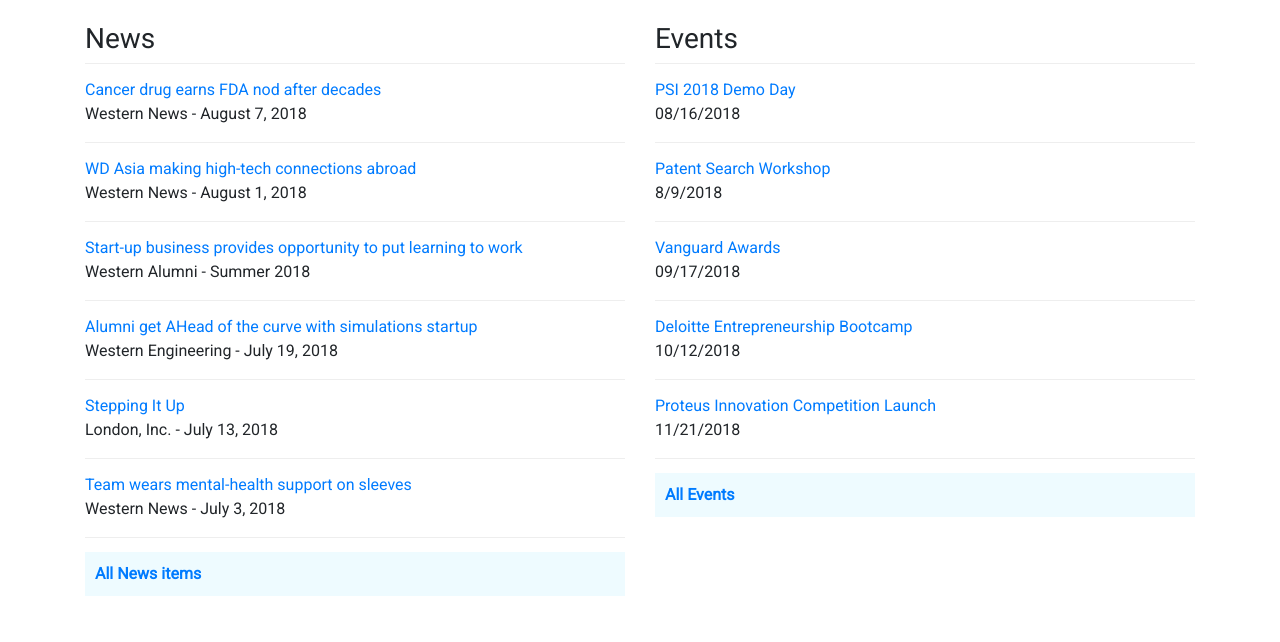
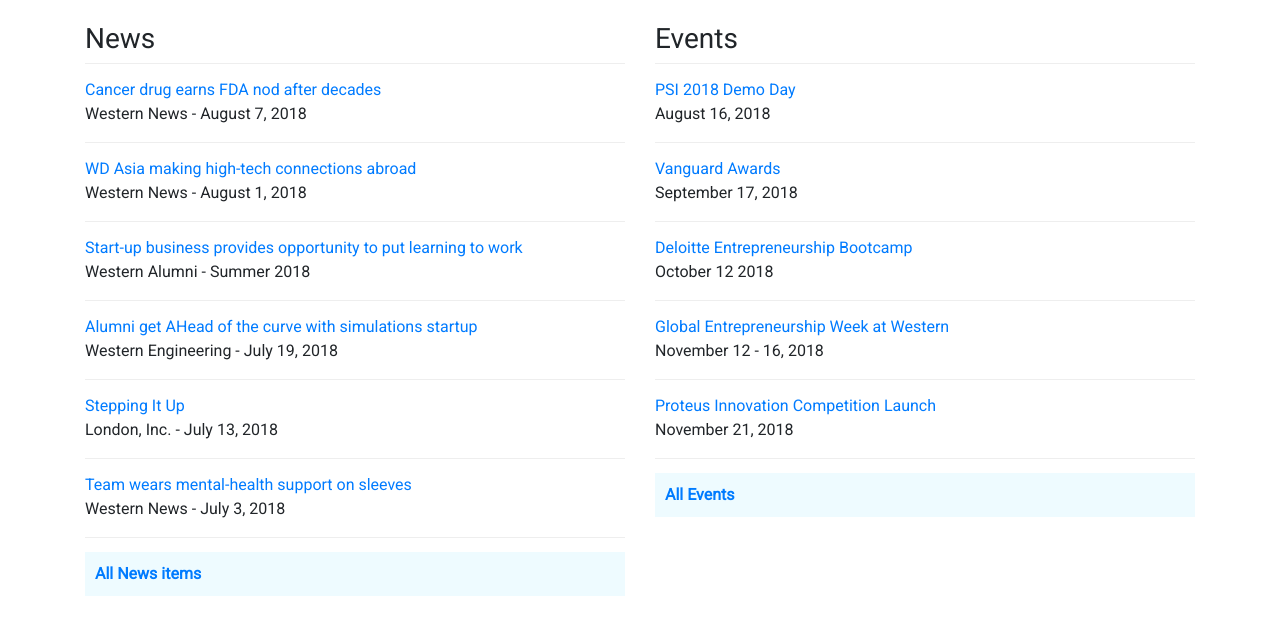
Before and after one commit to mcheater/entrepreneurship-site, a plain HTML site: page index.html in a window 1280 px wide. Shown: the part 3058-3700 px from the top of the page. Drawn offline with nearby package versions, Linux system fonts and the light colour scheme; a small style sheet from the web is missing.

Commit message:
Content Edit
Made Events dates consistent with News dates.

```diff
--- a/index.html
+++ b/index.html
@@ -244,7 +244,7 @@
 <!-- Startup Video/News/Events Layout -->
 
     <div class="container">
-      <div class="row"><a name="newsevents"></a>
+      <div class="row">
         <h2 class="section-title">Propelling Student Success <a href="#" class="toplink">(Top)</a></h2>
       </div>
     </div>
@@ -255,7 +255,7 @@
           <iframe class="embed-responsive-item" src="https://www.youtube.com/embed/plt345ZPBz0" frameborder="0" allowfullscreen></iframe>
         </div>
       </div>
-      <div class="row">
+      <div class="row" id="newsevents">
         <div class="col-md-6">
           <br /><h3>News</h3>
           <ul class="timely-content-list">
@@ -271,11 +271,11 @@
         <div class="col-md-6">
           <br /><h3>Events</h3>
           <ul class="timely-content-list">
-            <li><p><a href="https://www.facebook.com/events/693387417666040/">PSI 2018 Demo Day</a><br />08/16/2018</p></li>
-            <li><p><a href="https://www.eventbrite.ca/e/patent-search-workshop-tickets-47422581217">Patent Search Workshop</a><br />8/9/2018</p></li>
-            <li><p><a href="http://vanguard.worldiscoveries.com/">Vanguard Awards</a><br />09/17/2018</p></li>
-            <li><p><a href="http://www.events.westernu.ca/events/entrepreneurship/Deloitte-Entrepreneurship-Bootcamp.html">Deloitte Entrepreneurship Bootcamp</a><br />10/12/2018</p></li>
-            <li><p><a href="http://proteusic.com/">Proteus Innovation Competition Launch</a><br />11/21/2018</p></li>
+            <li><p><a href="https://www.facebook.com/events/693387417666040/">PSI 2018 Demo Day</a><br />August 16, 2018</p></li>
+            <li><p><a href="http://vanguard.worldiscoveries.com/">Vanguard Awards</a><br />September 17, 2018</p></li>
+            <li><p><a href="http://www.events.westernu.ca/events/entrepreneurship/Deloitte-Entrepreneurship-Bootcamp.html">Deloitte Entrepreneurship Bootcamp</a><br />October 12 2018</p></li>
+            <li><p><a href="http://uwo.ca/entrepreneurship/">Global Entrepreneurship Week at Western</a><br />November 12 - 16, 2018</p></li>
+            <li><p><a href="http://proteusic.com/">Proteus Innovation Competition Launch</a><br />November 21, 2018</p></li>
             <li><p class="more-timely-content"><a href="http://www.events.westernu.ca/events/entrepreneurship/"><strong>All Events</strong></a></p></li>
           </ul>
         </div>
```
